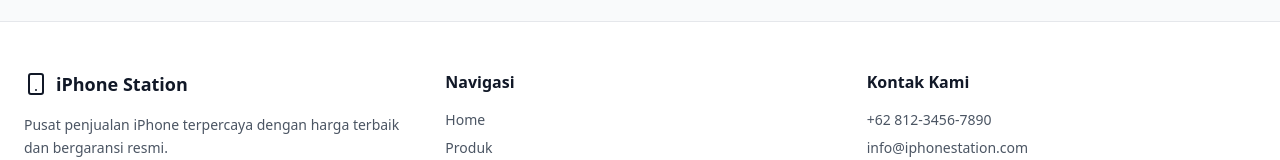
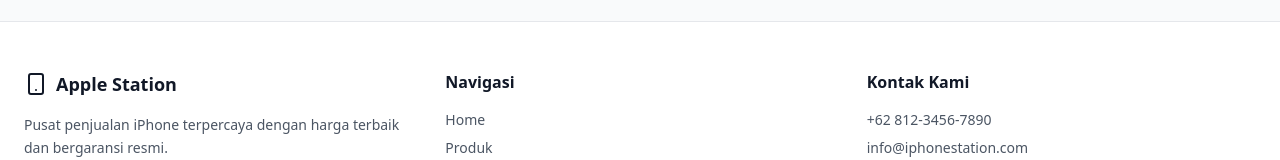
Before and after one commit to takhiyuddin/store, a React (Vite) app: page / in a window 1280 px wide. Shown: the part 1659-1819 px from the top of the page. Built offline with nearby package versions, Linux system fonts and the light colour scheme; no server answers; the database is empty.

Commit message:
Updated Footer.tsx

```diff
--- a/src/components/Footer.tsx
+++ b/src/components/Footer.tsx
@@ -8,7 +8,7 @@ export default function Footer() {
           <div>
             <div className="flex items-center gap-2 mb-4">
               <Smartphone className="w-6 h-6" />
-              <span className="text-lg font-semibold">iPhone Station</span>
+              <span className="text-lg font-semibold">Apple Station</span>
             </div>
             <p className="text-gray-600 text-sm leading-relaxed">
               Pusat penjualan iPhone terpercaya dengan harga terbaik dan bergaransi resmi.
```
